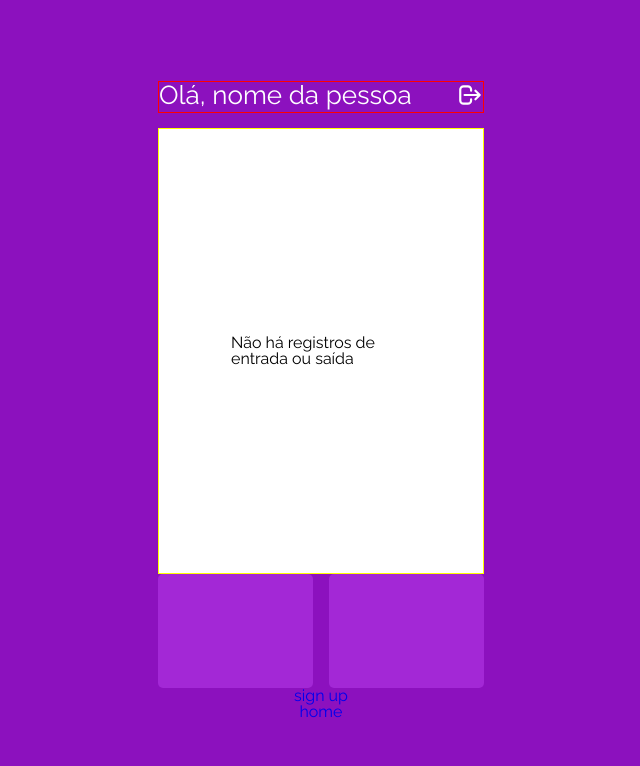
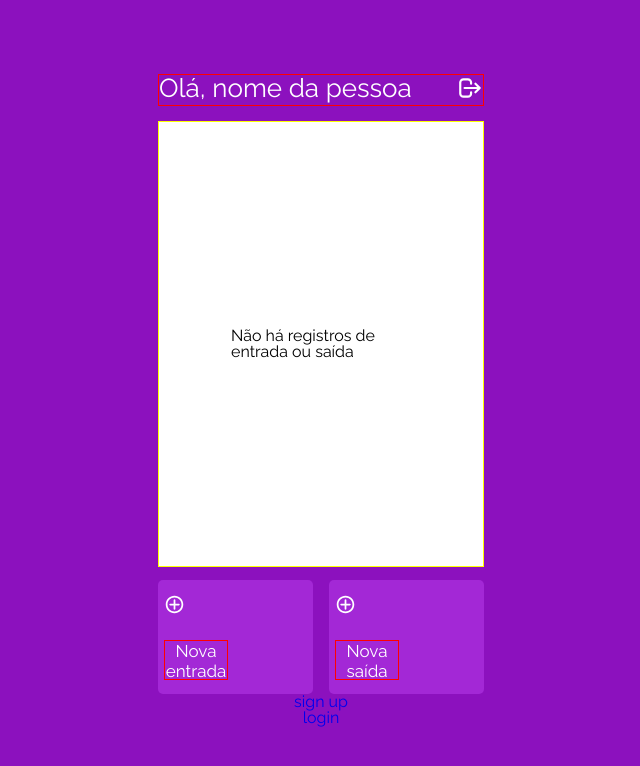
Before and after one commit to Jean-Carlo89/MyWallet-Front, a React (Create React App) app: page /home in a window 1280 px wide. Shown: the top 766 px of the page, without its empty margins (319-959 px from the left). Built offline with nearby package versions, Linux system fonts and the light colour scheme; a web font is replaced by a local one.

Commit message:
layout home pronto

```diff
--- a/src/components/Home.js
+++ b/src/components/Home.js
@@ -3,6 +3,7 @@ import {Container} from './StyledComponents'
 import styled from 'styled-components'
 import{HiOutlineLogout} from 'react-icons/hi'
 import NoRegister from './NoRegister.js'
+import {CgAdd} from 'react-icons/cg'
 export default function Home(){
     return(
 
@@ -20,16 +21,18 @@ export default function Home(){
 
         <ButtonsContainer>
             <AddSubtractButton>
-
+                <CgAdd/>
+                <p>Nova entrada</p>
             </AddSubtractButton>
 
             <AddSubtractButton>
-
+            <CgAdd/>
+                <p>Nova saída</p>
             </AddSubtractButton>
         </ButtonsContainer>
 
         <Link to="/sign-up">sign up</Link>
-        <Link to="/home">home</Link>
+        <Link to="/">login</Link>
         </Container>
 
     )
@@ -61,6 +64,7 @@ const MainContent = styled.ul`
  justify-content: center;
  align-items: center;
  background-color: white;
+ margin-bottom: 13px;
 
 `
 
@@ -74,4 +78,21 @@ const AddSubtractButton = styled.button`
     height: 114px;
     background-color: #A328D6;
     border-radius: 5px;
+    display: flex;
+    flex-direction: column;
+    justify-content: space-around;
+    font-size: 17px;
+    color: white;
+
+    p{
+        width: 64px;
+        height: 40px;
+        border:1px solid red;
+        display:flex;
+        justify-content: flex-start;
+    }
+
+   svg{
+        font-size: 21px;
+    }
 `
```
